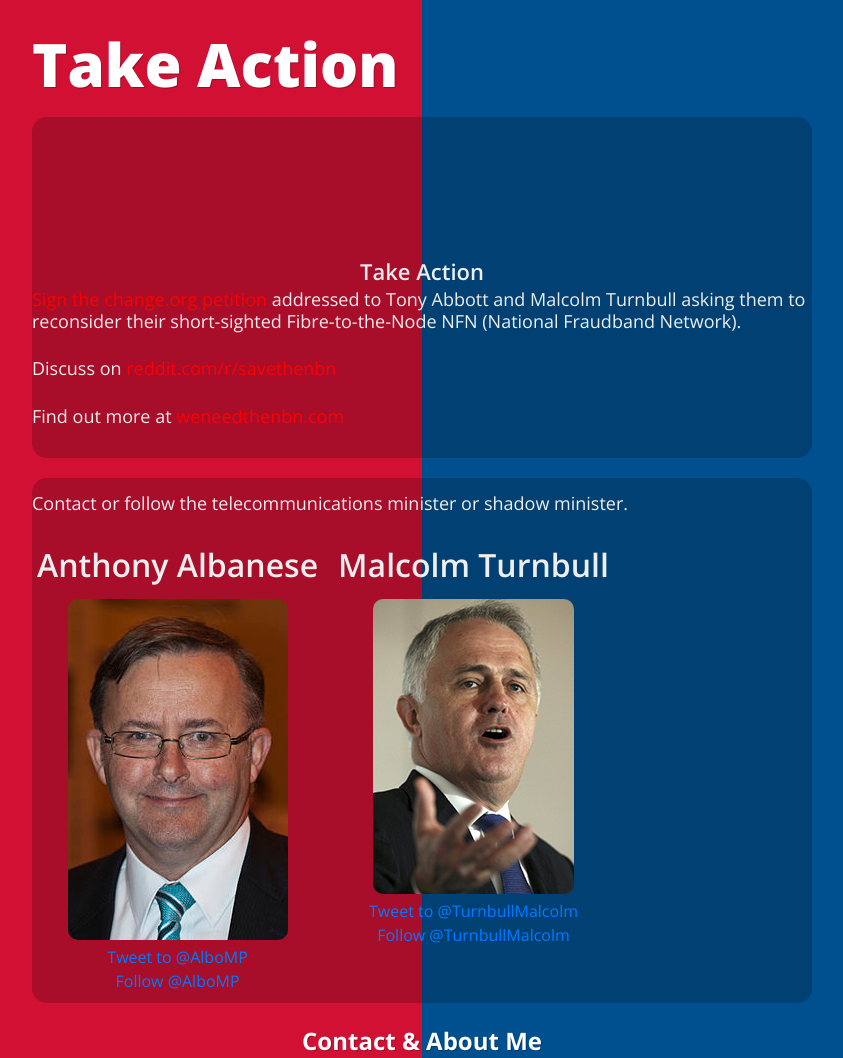
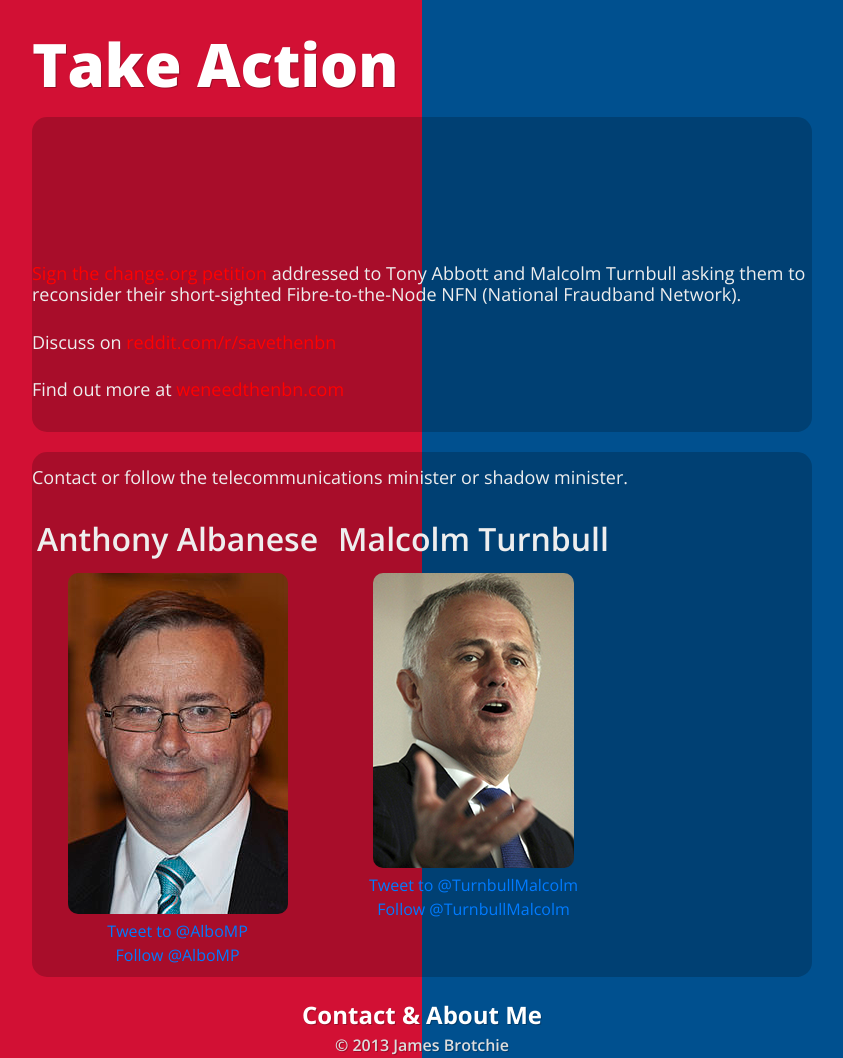
Before and after one commit to brotchie/howfastisthenbn.com.au, a plain HTML site: page index.html in a window 1280 px wide. Shown: the part 4357-5415 px from the top of the page, without its empty margins (218-1061 px from the left). Drawn offline with nearby package versions, Linux system fonts and the light colour scheme; some packages are replaced by stand-ins of ours; grey boxes are pictures that could not be loaded; a script that the page names is missing.

Commit message:
Removed superflous "Take Action" header.

```diff
--- a/index.html
+++ b/index.html
@@ -361,7 +361,6 @@
         </div>
 
         <div class="span5">
-            <h3>Take Action</h3>
           <p><a style="color: red" href="https://www.change.org/en-AU/petitions/the-liberal-party-of-australia-reconsider-your-plan-for-a-fttn-nbn-in-favour-of-a-superior-ftth-nbn">Sign the change.org petition</a> addressed to Tony Abbott and Malcolm Turnbull asking them to reconsider their short-sighted Fibre-to-the-Node NFN (National Fraudband Network).</p>
           <p>Discuss on <a style="color:red" href="http://www.reddit.com/r/savethenbn">reddit.com/r/savethenbn</a></p>
           <p>Find out more at <a style="color:red" href="http://www.weneedthenbn.com/">weneedthenbn.com</a></p>
```
